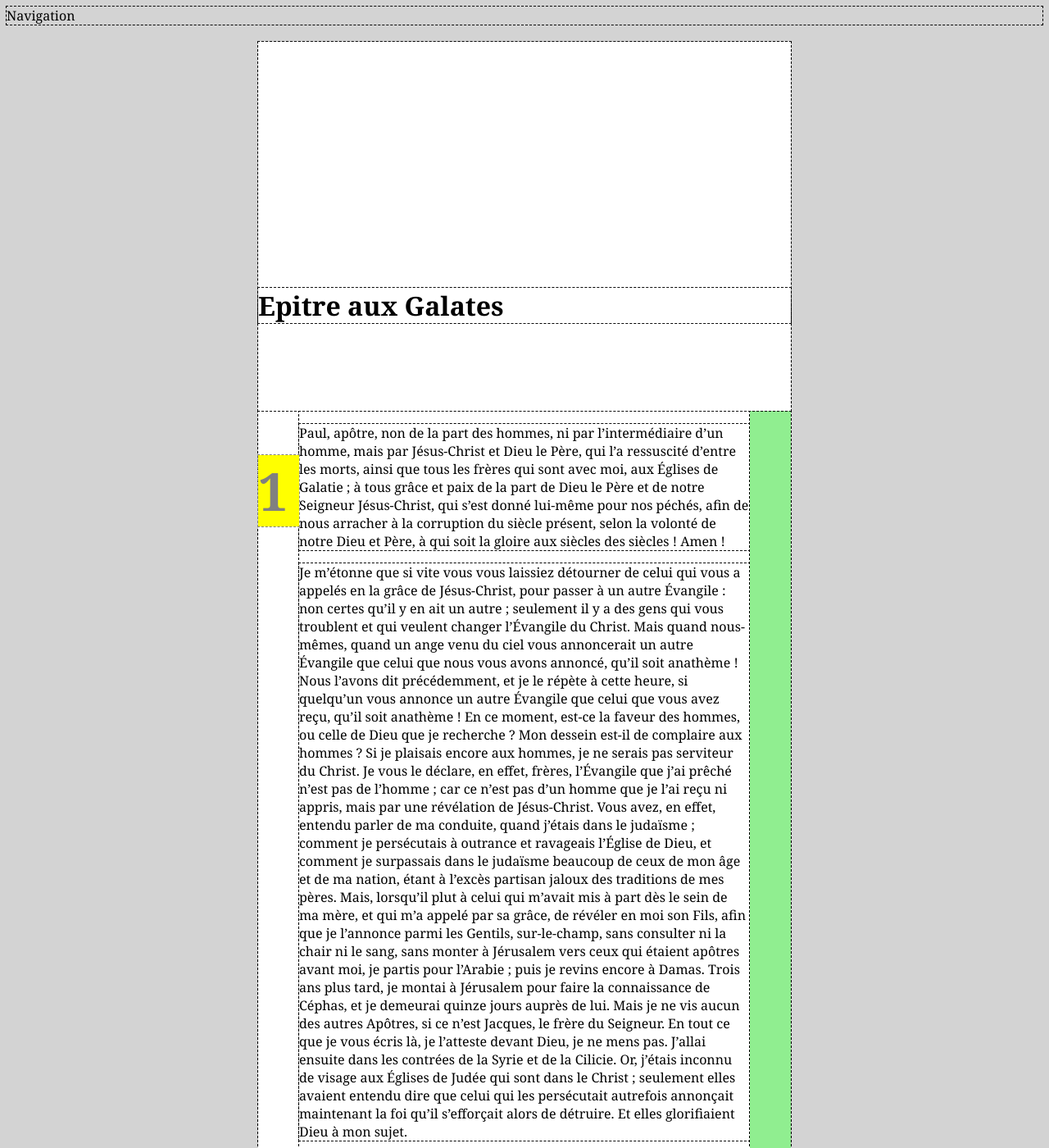
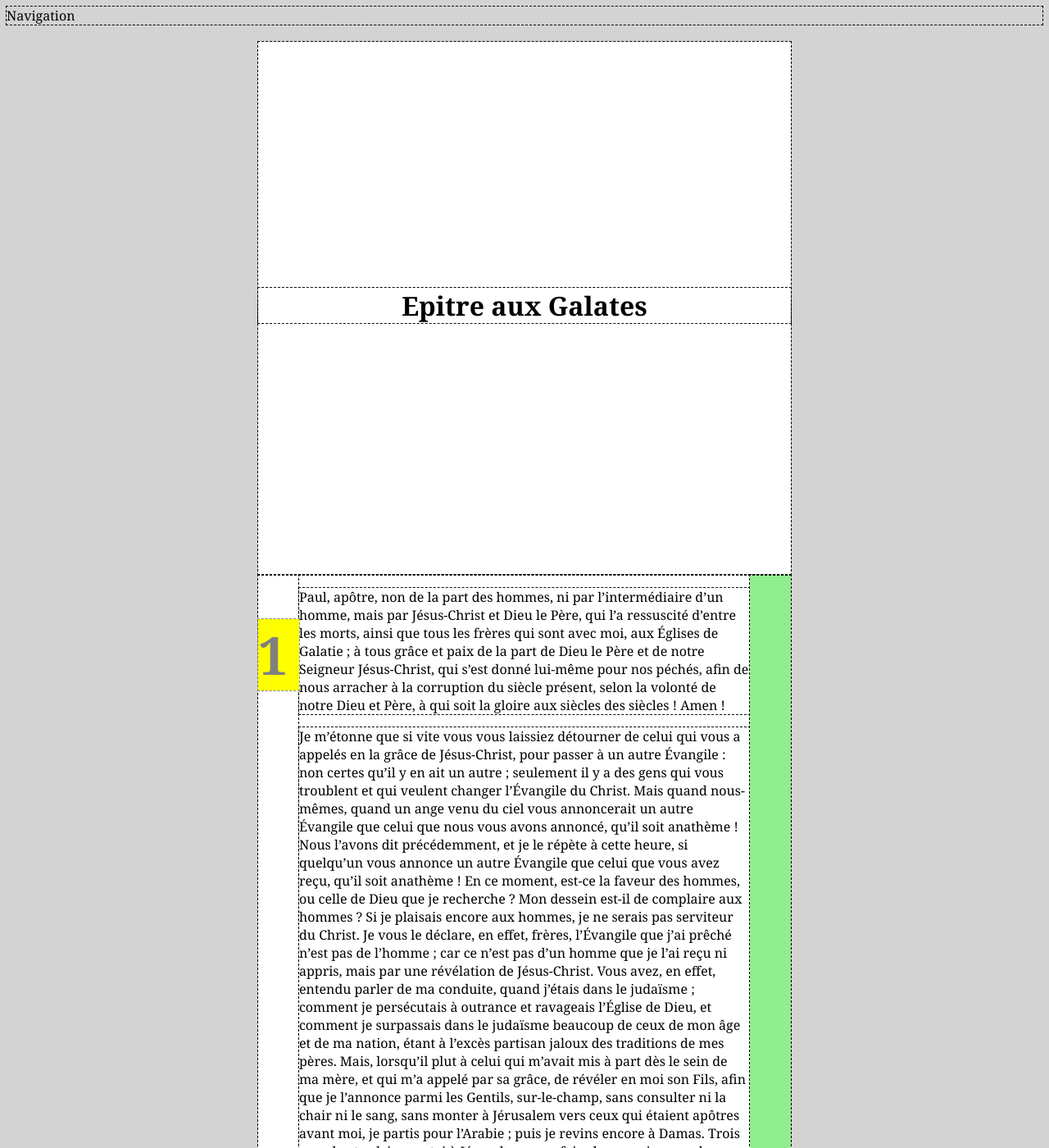
Before and after one commit to dreanod/dreanod.github.io, a Jekyll site: the page built from galatian2.html, in a window 1280 px wide and 1400 px high. Shown: the whole window at 82% size. Built offline with Jekyll 4.4.1, drawn with Linux system fonts in a browser that asks for light colours.

Commit message:
Update galatian2.html

```diff
--- a/galatian2.html
+++ b/galatian2.html
@@ -198,9 +198,7 @@ text:
     header {
 	margin: 0 auto;
 	width: 650px;
-	height: 450px;
-        position: sticky;
-        position: -webkit-sticky;
+	height: 650px;
 	top: 0px;
 	background-color: white;
 	z-index: 99;
@@ -209,6 +207,7 @@ text:
     h1 {
 	position: relative;
 	top: 300px;
+	text-align: center;
     }
 
     main {
```
